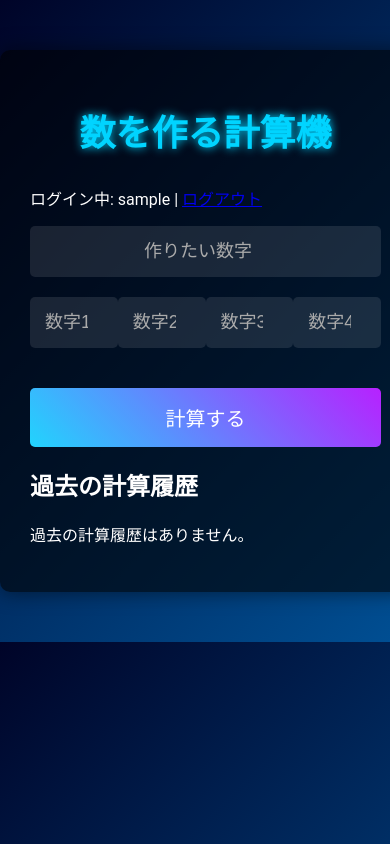
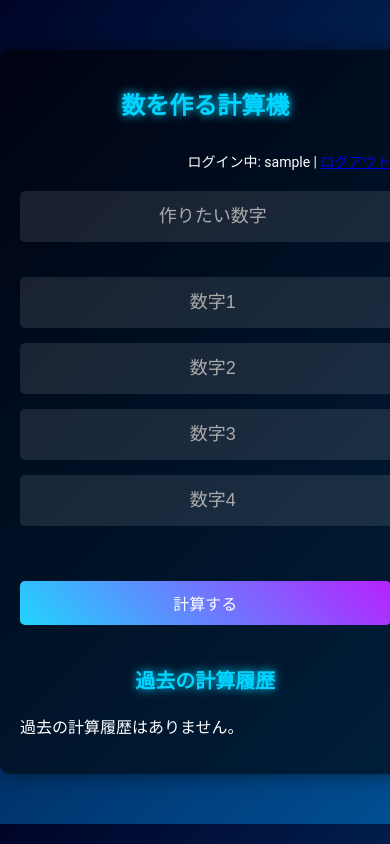
Before and after one commit to FunnyB33/calculation_4_numbers, a Flask app: page / in a window 390 px wide; the page is wider, and only the part inside the window is pictured. Run offline with Flask 3, Linux system fonts and the light colour scheme; the visitor is signed in with stand-in values (Sample User, id 1); data that the repository does not hold is empty.

Commit message:
SP版に適応

```diff
--- a/static/style.css
+++ b/static/style.css
@@ -1,4 +1,8 @@
 /* static/style.css */
+
+/* 既存のスタイルはそのままです。必要な部分にメディアクエリを追加します。 */
+
+/* --- 共通スタイル --- */
 
 /* 背景の設定 */
 body {
@@ -150,3 +154,145 @@ button[type="submit"]:hover, #back-button:hover {
 .expressions::-webkit-scrollbar-track {
     background: rgba(255, 255, 255, 0.1);
 }
+
+/* ログアウトリンクのスタイル */
+.logout {
+    text-align: right;
+    margin-bottom: 20px;
+}
+
+.logout p {
+    font-size: 18px;
+}
+
+/* ヒストリーのスタイル */
+.history {
+    margin-top: 40px;
+}
+
+.history h2 {
+    font-size: 28px;
+    margin-bottom: 20px;
+    text-align: center;
+    color: #00d4ff;
+    text-shadow: 0 0 10px #00d4ff;
+}
+
+.history ul {
+    list-style-type: none;
+    padding: 0;
+}
+
+.history li {
+    background: rgba(255, 255, 255, 0.1);
+    padding: 15px;
+    border-radius: 5px;
+    margin-bottom: 20px;
+}
+
+.history li p {
+    font-size: 18px;
+    margin: 5px 0;
+}
+
+.history details {
+    margin-top: 10px;
+}
+
+/* --- メディアクエリの追加 --- */
+
+@media screen and (max-width: 768px) {
+    /* コンテナの幅とパディングを調整 */
+    .container {
+        width: 95%;
+        padding: 20px;
+    }
+
+    /* タイトルのフォントサイズを調整 */
+    h1 {
+        font-size: 28px;
+    }
+
+    /* 入力フィールドを縦並びにする */
+    .input-group {
+        flex-direction: column;
+        align-items: stretch;
+    }
+
+    .input-group input {
+        width: 100%;
+        margin-bottom: 15px;
+    }
+
+    /* ボタンのフォントサイズとパディングを調整 */
+    button[type="submit"], #back-button {
+        font-size: 18px;
+        padding: 12px;
+    }
+
+    /* 結果表示のフォントサイズを調整 */
+    .result-header p, .expression {
+        font-size: 18px;
+    }
+
+    .expression span:first-child {
+        width: 40px;
+    }
+
+    /* スクロールバーの幅を調整 */
+    .expressions::-webkit-scrollbar {
+        width: 4px;
+    }
+
+    /* ログアウトリンクのスタイル調整 */
+    .logout p {
+        font-size: 16px;
+    }
+
+    /* ヒストリーの見出しを調整 */
+    .history h2 {
+        font-size: 24px;
+    }
+
+    /* ヒストリー項目のフォントサイズを調整 */
+    .history li p {
+        font-size: 16px;
+    }
+}
+
+/* さらに小さい画面に対する調整 */
+@media screen and (max-width: 480px) {
+    /* タイトルのフォントサイズをさらに小さく */
+    h1 {
+        font-size: 24px;
+    }
+
+    /* ボタンのフォントサイズを調整 */
+    button[type="submit"], #back-button {
+        font-size: 16px;
+        padding: 10px;
+    }
+
+    /* テキストのフォントサイズを調整 */
+    .result-header p, .expression {
+        font-size: 16px;
+    }
+
+    .expression span:first-child {
+        width: 35px;
+    }
+
+    /* ログアウトリンクのフォントサイズを調整 */
+    .logout p {
+        font-size: 14px;
+    }
+
+    /* ヒストリーの見出しとテキストのフォントサイズを調整 */
+    .history h2 {
+        font-size: 20px;
+    }
+
+    .history li p {
+        font-size: 14px;
+    }
+}
--- a/templates/base.html
+++ b/templates/base.html
@@ -6,6 +6,7 @@
     <meta charset="UTF-8">
     <title>{% block title %}数を作る計算機{% endblock %}</title>
     <link rel="stylesheet" href="{{ url_for('static', filename='style.css') }}">
+    <meta name="viewport" content="width=device-width, initial-scale=1.0">
 </head>
 <body>
     {% with messages = get_flashed_messages() %}
```
Also changed, not shown: 1 other file.
